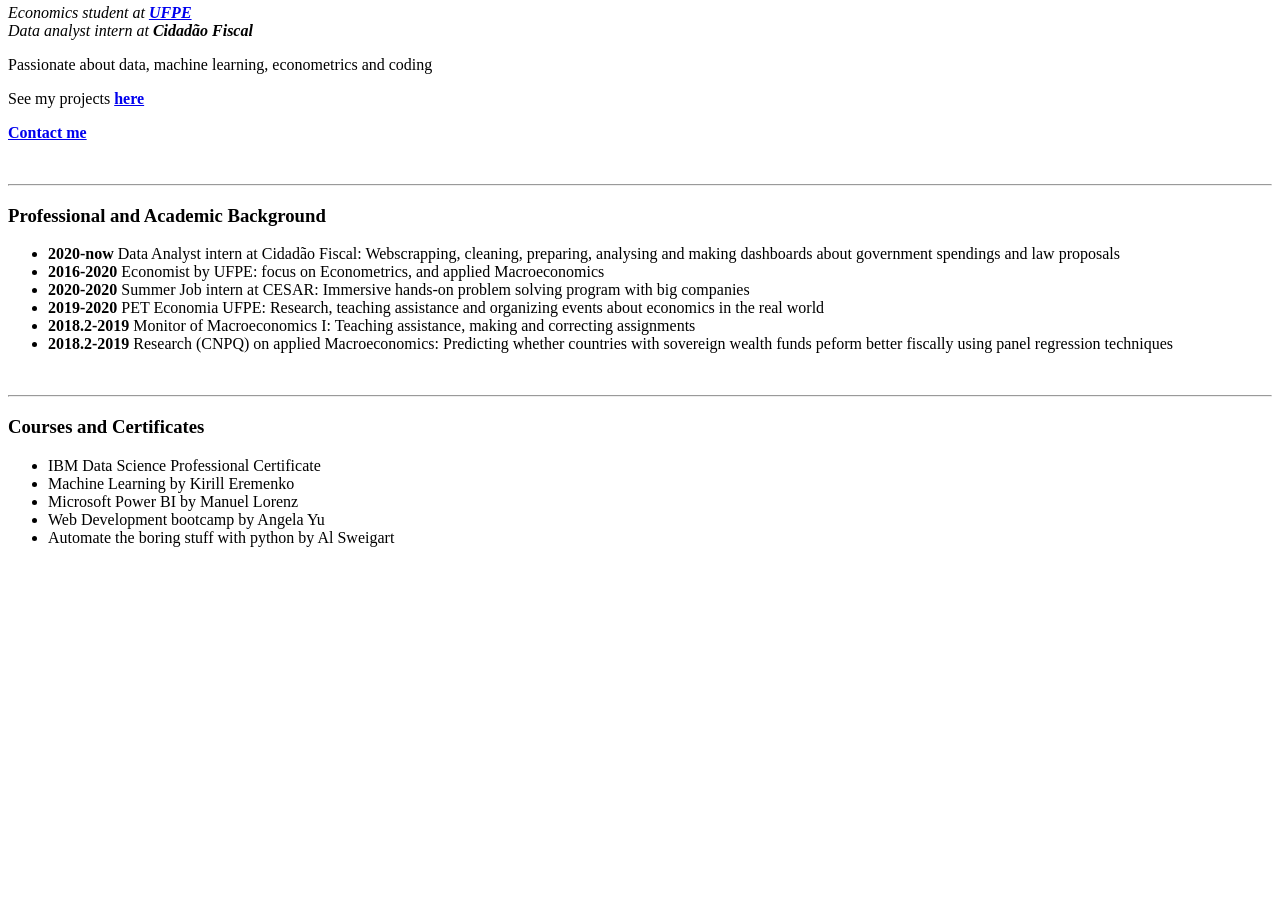
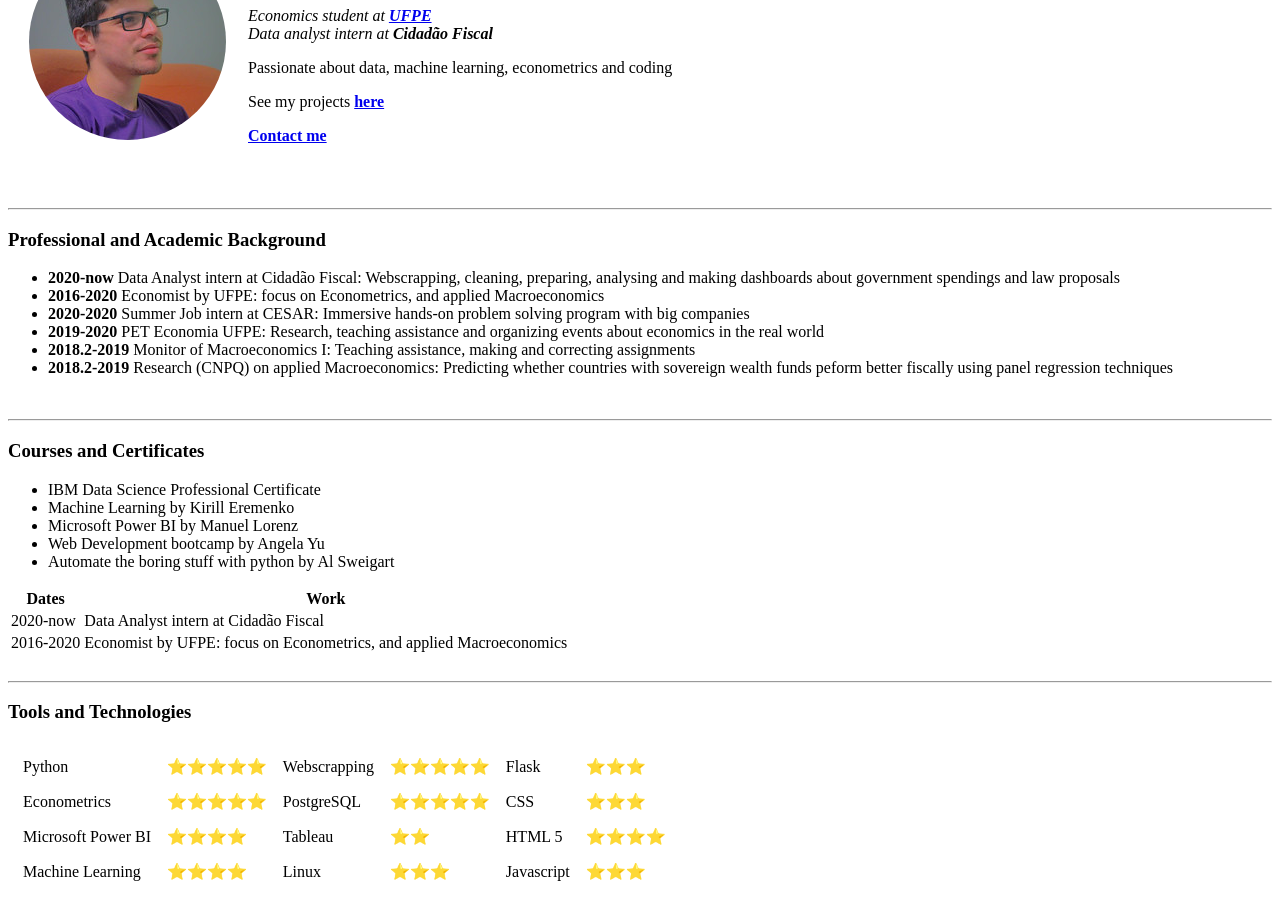
Before and after one commit to jvbf97/basic-resume, a plain HTML site: page index.html in a window 1280 px wide. Shown: the part 102-1006 px from the top of the page. Before the commit the page ends 800 px from the top, so only its background shows below. Drawn offline with Linux system fonts and the light colour scheme.

Commit message:
started css styling

```diff
--- a/index.html
+++ b/index.html
@@ -1,36 +1,69 @@
 <!DOCTYPE html>
 <html lang="en" dir="ltr">
+  <head>
+    <meta charset="utf-8" />
+    <title>João's Resumé</title>
+    <link rel="stylesheet" href="css/styles.css">
 
-<head>
-  <meta charset="utf-8">
-  <title>João's Resumé</title>
+
   </head>
 
   <body>
-  <img src="image.png" alt="profile picture">
-  <h1>João Vítor Freitas</h1>
-  <p><em>Economics student at <strong><a href="https://www.ufpe.br/">UFPE</a></strong></em>
-    <br>
+    <table cellspacing = '20'>
+      <tr>
+        <td><img src="image.png" alt="profile picture" /></td>
+        <td><h1>João Vítor Freitas</h1>
+          <p>
+            <em
+              >Economics student at
+              <strong><a href="https://www.ufpe.br/">UFPE</a></strong></em
+            >
+            <br />
             <em>Data analyst intern at <strong>Cidadão Fiscal</strong></em>
+          </p>
+
           <p>Passionate about data, machine learning, econometrics and coding</p>
-  <p>See my projects <strong><a href="projects.html">here</a></strong></p>
-  <p><strong><a href="contact-me.html">Contact me</a></strong></p>
+          <p>See my projects <strong><a href="projects.html">here</a></strong>
+          </p>
+          <p>
+            <strong><a href="contact-me.html">Contact me</a></strong>
+          </p></td>
+      </tr>
+    </table>
 
-  <br>
-  <hr>
+    <br />
+    <hr />
     <h3>Professional and Academic Background</h3>
     <ul>
-    <li><strong>2020-now</strong> Data Analyst intern at Cidadão Fiscal: Webscrapping, cleaning, preparing, analysing and making
-      dashboards about government spendings and law proposals</li>
-    <li><strong>2016-2020</strong> Economist by UFPE: focus on Econometrics, and applied Macroeconomics </li>
-    <li><strong>2020-2020</strong> Summer Job intern at CESAR: Immersive hands-on problem solving program with big companies</li>
-    <li><strong>2019-2020</strong> PET Economia UFPE: Research, teaching assistance and organizing events about economics in the real world</li>
-    <li><strong>2018.2-2019</strong> Monitor of Macroeconomics I: Teaching assistance, making and correcting assignments</li>
-    <li><strong>2018.2-2019</strong> Research (CNPQ) on applied Macroeconomics: Predicting whether countries with
-      sovereign wealth funds peform better fiscally using panel regression techniques</li>
+      <li>
+        <strong>2020-now</strong> Data Analyst intern at Cidadão Fiscal:
+        Webscrapping, cleaning, preparing, analysing and making dashboards about
+        government spendings and law proposals
+      </li>
+      <li>
+        <strong>2016-2020</strong> Economist by UFPE: focus on Econometrics, and
+        applied Macroeconomics
+      </li>
+      <li>
+        <strong>2020-2020</strong> Summer Job intern at CESAR: Immersive
+        hands-on problem solving program with big companies
+      </li>
+      <li>
+        <strong>2019-2020</strong> PET Economia UFPE: Research, teaching
+        assistance and organizing events about economics in the real world
+      </li>
+      <li>
+        <strong>2018.2-2019</strong> Monitor of Macroeconomics I: Teaching
+        assistance, making and correcting assignments
+      </li>
+      <li>
+        <strong>2018.2-2019</strong> Research (CNPQ) on applied Macroeconomics:
+        Predicting whether countries with sovereign wealth funds peform better
+        fiscally using panel regression techniques
+      </li>
     </ul>
-  <br>
-  <hr>
+    <br />
+    <hr />
     <h3>Courses and Certificates</h3>
     <ul>
       <li>IBM Data Science Professional Certificate</li>
@@ -40,7 +73,70 @@
       <li>Automate the boring stuff with python by Al Sweigart</li>
     </ul>
 
+    <table>
+      <thead>
+        <tr>
+          <th>Dates</th>
+          <th>Work</th>
+        </tr>
+      </thead>
+
+        <td>2020-now</td>
+        <td>
+          Data Analyst intern at Cidadão Fiscal
+        </td>
+      </tr>
+
+        <tr>
+        <td>2016-2020</td>
+        <td>
+          Economist by UFPE: focus on Econometrics, and applied Macroeconomics
+        </td>
+      </tr>
+
+    </table>
+    <br />
+      <hr />
+
+    <h3>Tools and Technologies</h3>
+      <table cellspacing = '14'>
+        <tr>
+          <td>Python</td>
+          <td>⭐⭐⭐⭐⭐</td>
+          <td>Webscrapping</td>
+          <td>⭐⭐⭐⭐⭐</td>
+          <td>Flask</td>
+          <td>⭐⭐⭐</td>
+        </tr>
+        <tr>
+          <td>Econometrics</td>
+          <td>⭐⭐⭐⭐⭐</td>
+          <td>PostgreSQL</td>
+          <td>⭐⭐⭐⭐⭐</td>
+          <td>CSS</td>
+          <td>⭐⭐⭐</td>
+      </tr>
+        <tr>
+          <td>Microsoft Power BI</td>
+          <td>⭐⭐⭐⭐</td>
+          <td>Tableau</td>
+          <td>⭐⭐</td>
+          <td>HTML 5</td>
+          <td>⭐⭐⭐⭐</td>
+
+        </tr>
+        <tr>
+          <td>Machine Learning</td>
+        <td>⭐⭐⭐⭐</td>
+        <td>Linux</td>
+          <td>⭐⭐⭐</td>
+          <td>Javascript</td>
+          <td>⭐⭐⭐</td>
+
+        </tr>
+
+
+      </table>
 
   </body>
-
 </html>
```
Also changed, not shown: contact-me.html (added, +16 -0 lines), projects.html (added, +12 -0 lines), image.png (added). Lines whose indentation alone changed are shown as unchanged.
